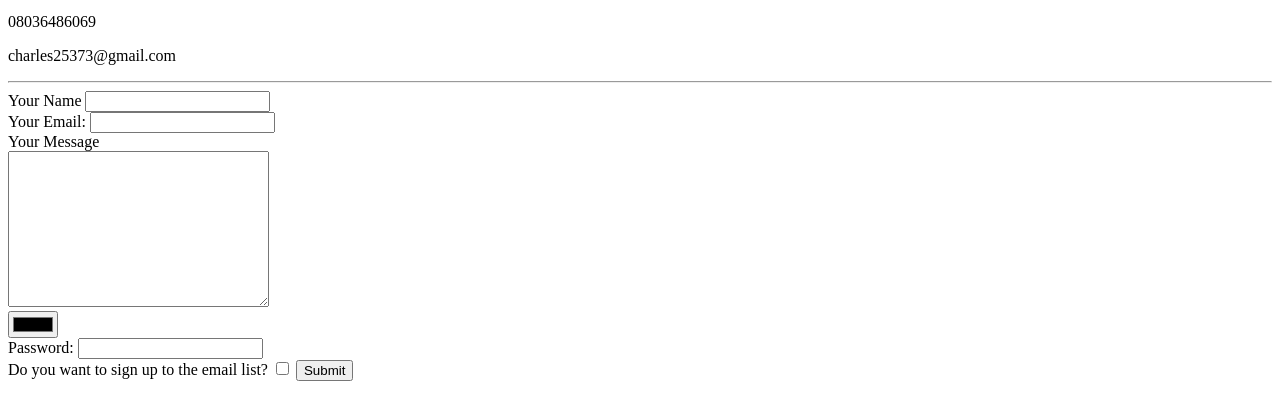
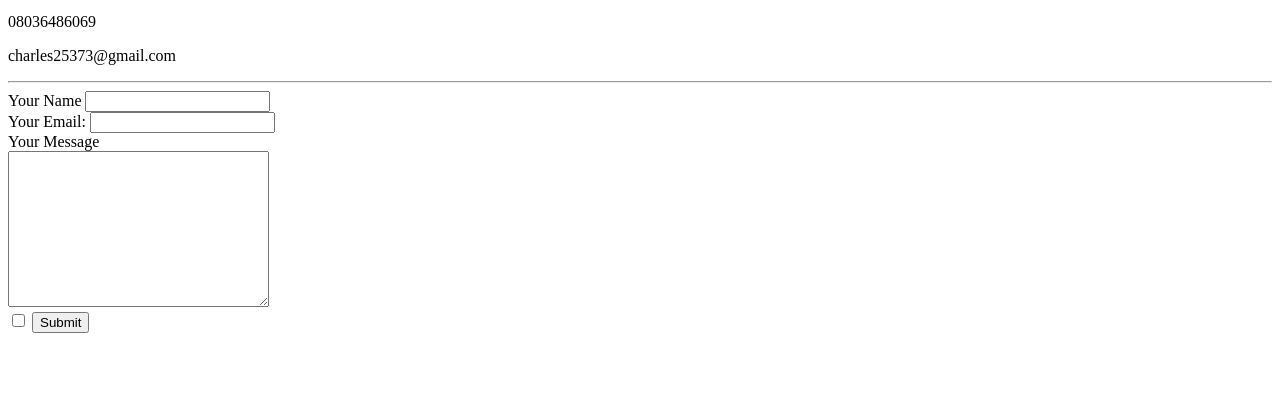
Before and after one commit to Charlly253/co, a plain HTML site: page contact.me.html in a window 1280 px wide. Shown: the part 101-520 px from the top of the page. Drawn offline with Linux system fonts and the light colour scheme.

Commit message:
updated co

```diff
--- a/contact.me.html
+++ b/contact.me.html
@@ -18,10 +18,6 @@
 		<label>Your Message</label><br>
 		<textarea name="yourMessage" rows="10" cols="30" ></textarea><br>
 
-		<input type="color" name=" value="><br>
-		<label>Password:</label>
-		<input type="Password" name="" value=""><br>
-		<label>Do you want to sign up to the email list?</label>
 		<input type="checkbox" name=" value=">
 		<input type="submit" name="">
 	</form>
```
Also changed, not shown: index.HTML (+1 -1 lines), charles2.png (added).
